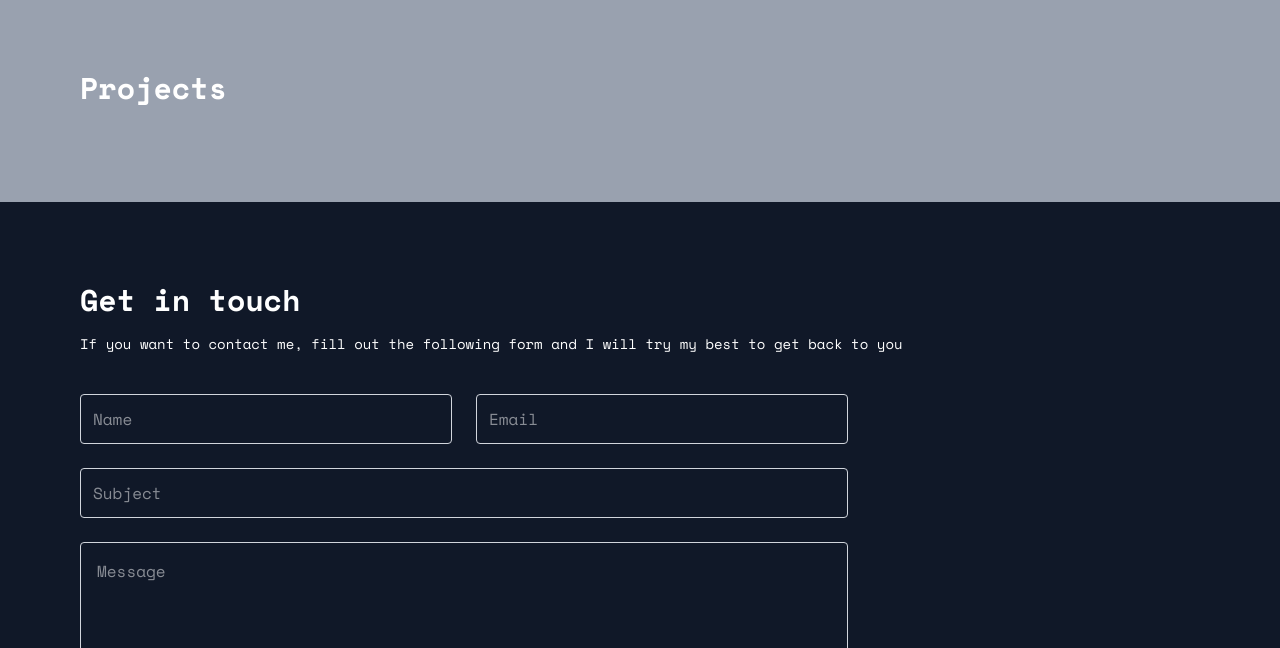
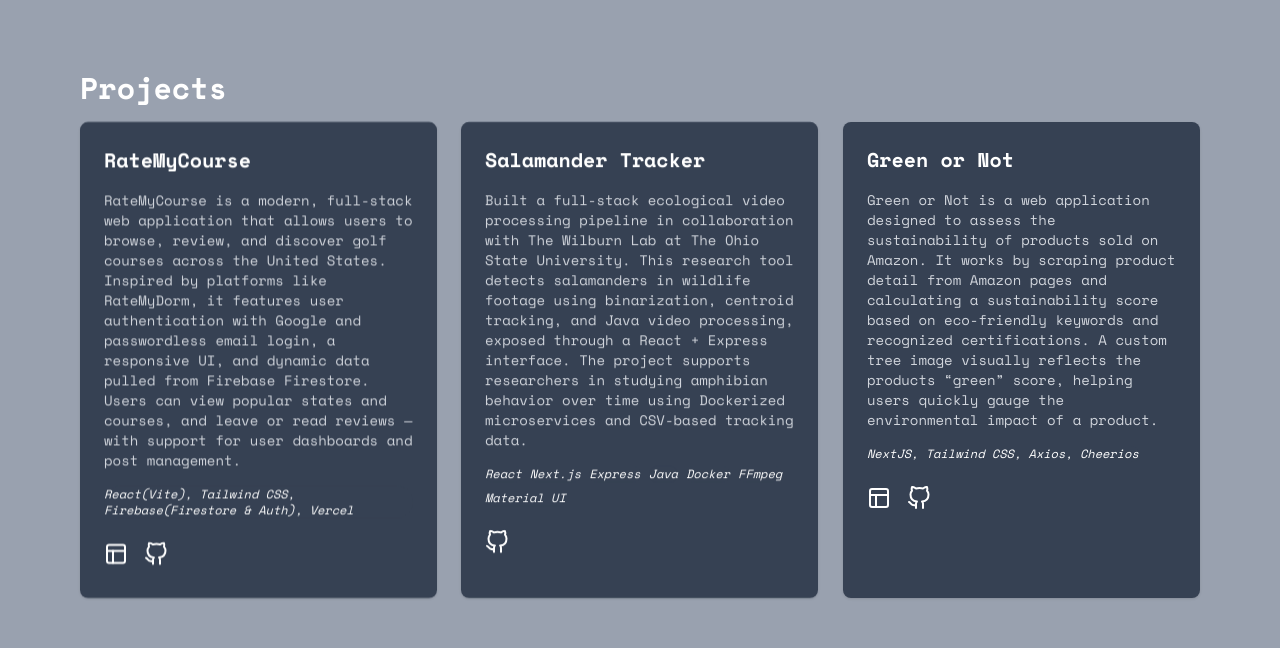
Before and after one commit to alstondsouza1/alston-dsouza1-main, a Next.js app: page / in a window 1280 px wide. Shown: the part 3360-4008 px from the top of the page. Built offline with nearby package versions, Linux system fonts and the light colour scheme.

Commit message:
updated projects

```diff
--- a/src/components/ProjectCard/page.jsx
+++ b/src/components/ProjectCard/page.jsx
@@ -5,7 +5,27 @@ import { Layout, GitHub } from 'react-feather';
 
 export default function Projects() {
     const projects = [
-
+        {
+            title: "RateMyCourse",
+            description: "RateMyCourse is a modern, full-stack web application that allows users to browse, review, and discover golf courses across the United States. Inspired by platforms like RateMyDorm, it features user authentication with Google and passwordless email login, a responsive UI, and dynamic data pulled from Firebase Firestore. Users can view popular states and courses, and leave or read reviews — with support for user dashboards and post management.",
+            tags: ["React(Vite), Tailwind CSS, Firebase(Firestore & Auth), Vercel"],
+            github: "https://github.com/alstondsouza1/rate-my-course",
+            project_site: "https://rate-my-course-delta.vercel.app/",
+        },
+        {
+            title: "Salamander Tracker",
+            description: "Built a full-stack ecological video processing pipeline in collaboration with The Wilburn Lab at The Ohio State University. This research tool detects salamanders in wildlife footage using binarization, centroid tracking, and Java video processing, exposed through a React + Express interface. The project supports researchers in studying amphibian behavior over time using Dockerized microservices and CSV-based tracking data.",
+            tags: ["React", "Next.js", "Express", "Java", "Docker", "FFmpeg", "Material UI"],
+            github: "https://github.com/alstondsouza1/salamander-project",
+            project_site: "",
+        },
+        {
+            title: "Green or Not",
+            description: "Green or Not is a web application designed to assess the sustainability of products sold on Amazon. It works by scraping product detail from Amazon pages and calculating a sustainability score based on eco-friendly keywords and recognized certifications. A custom tree image visually reflects the products “green” score, helping users quickly gauge the environmental impact of a product.",
+            tags: ["NextJS, Tailwind CSS, Axios, Cheerios"],
+            github: "https://github.com/alstondsouza1/green-or-not",
+            project_site: "https://green-or-not-eight.vercel.app/",
+        }
     ];
 
     // Card Animation to Fade in
```
